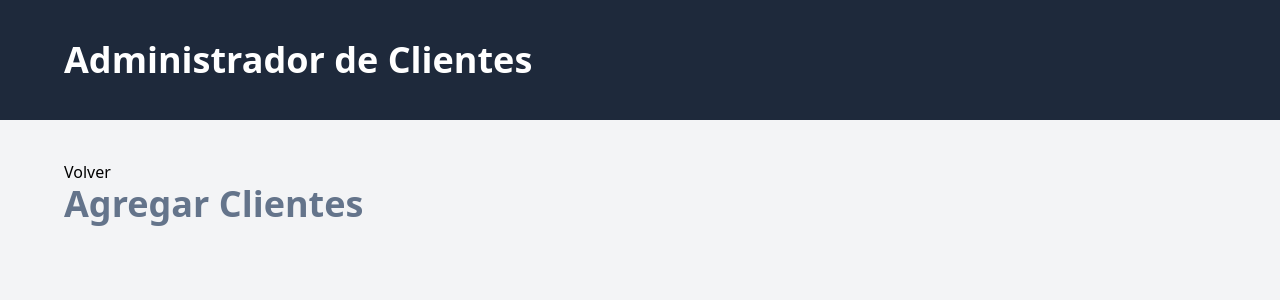
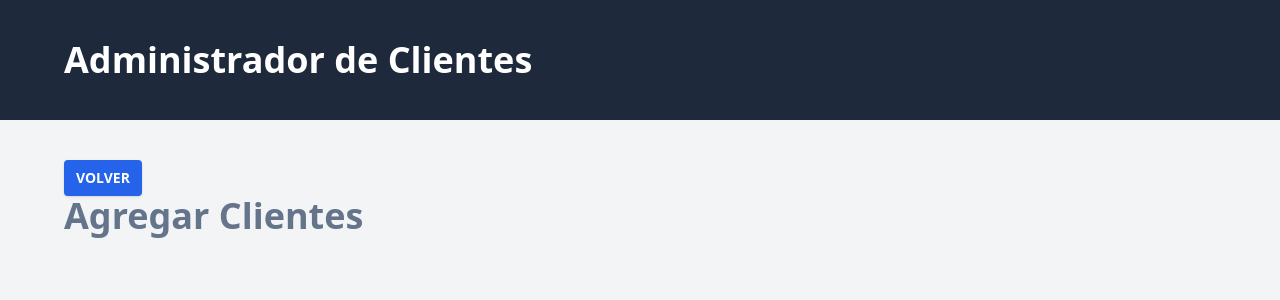
Before and after one commit to Duridev/duridev-cmr-vue, a Vue app: page /agregar-cliente in a window 1280 px wide. Shown: the top 300 px of the page. Built offline with nearby package versions, Linux system fonts and the light colour scheme.

Commit message:
Añadiendo Links para poder navegar a lo largo de diferentes paginas

```diff
--- /dev/null
+++ b/src/components/UI/RouterLink.vue
@@ -0,0 +1,19 @@
+<script setup>
+    import { RouterLink } from 'vue-router';
+
+    defineProps({
+        to: {
+            type: String
+        }
+    })
+</script>
+
+
+<template>
+    <RouterLink
+        class="block md:inline-block rounded bg-blue-600 py-2 px-3 uppercase text-white font-bold text-sm shadow hover:bg-blue-500 transition-colors"
+        :to="{ name: to}"
+    >
+        <slot></slot>
+    </RouterLink>
+</template>
--- a/src/views/ClientesView.vue
+++ b/src/views/ClientesView.vue
@@ -1,12 +1,12 @@
 <script setup>
-    import { RouterLink } from 'vue-router'
+    import RouterLink from '../components/UI/RouterLink.vue'
 </script>
 
 
 <template>
     <div>
         <div>
-            <RouterLink :to="{ name: 'agregar-cliente'}">
+            <RouterLink to="agregar-cliente">
                 Agregar Cliente
             </RouterLink>
         </div>
--- a/src/views/NuevoClienteView.vue
+++ b/src/views/NuevoClienteView.vue
@@ -1,12 +1,12 @@
 <script setup>
-    import { RouterLink } from 'vue-router'
+    import RouterLink from '../components/UI/RouterLink.vue'
 </script>
 
 
 <template>
     <div>
         <div>
-            <RouterLink :to="{ name: 'inicio'}">
+            <RouterLink to="inicio">
                 Volver
             </RouterLink>
         </div>
```
